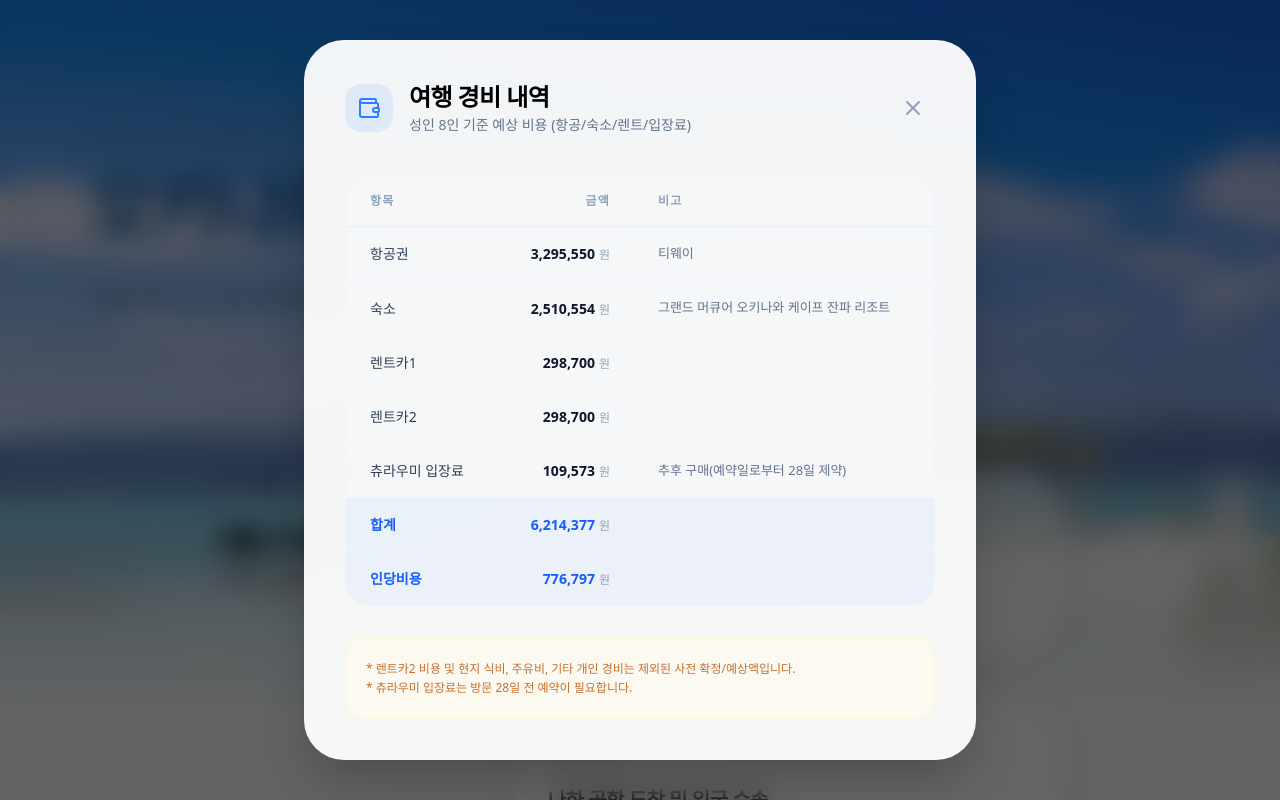
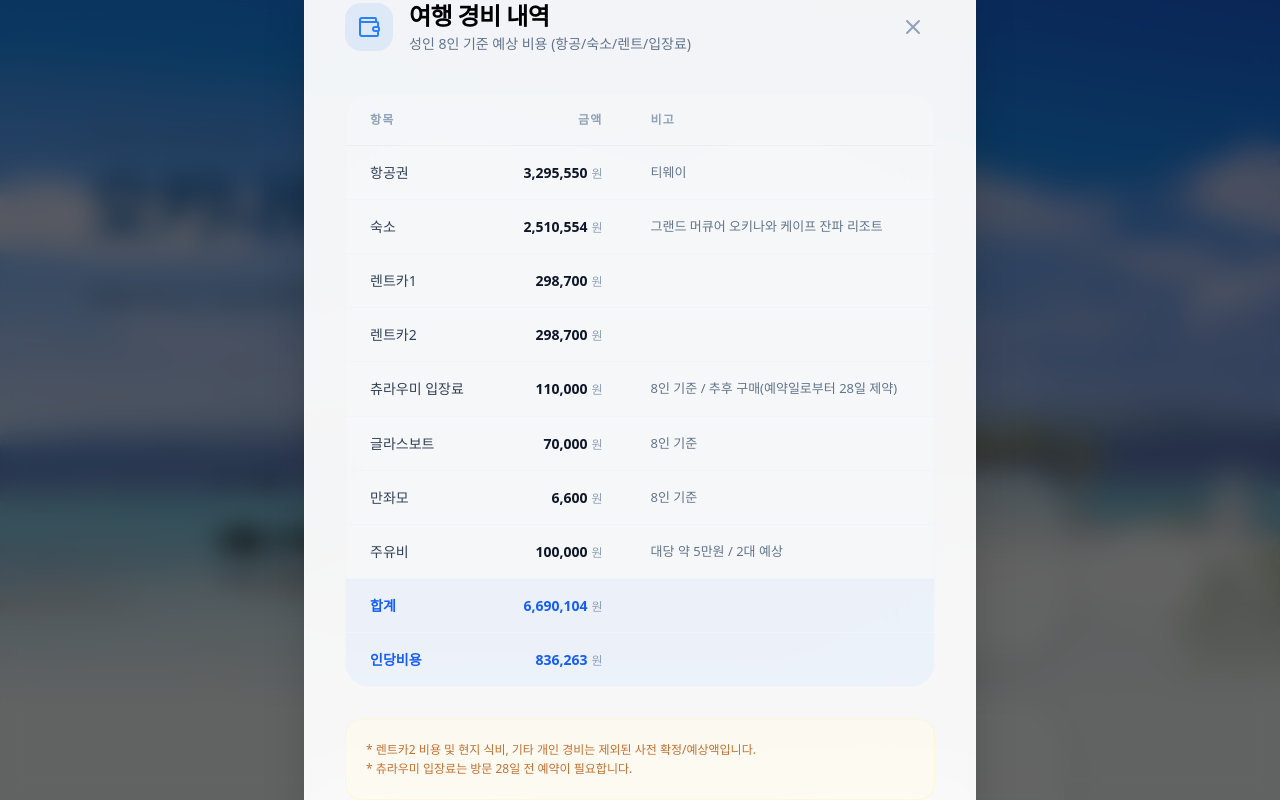
Before and after one commit to han0e/okinawa, a Next.js app: page / in a window 1280 px wide. Both pictures are taken after a click on the button "비용". Shown: the top 800 px of the page. Built offline with nearby package versions, Linux system fonts and the light colour scheme; a web font is replaced by a local one.

Commit message:
feat: create Okinawa trip itinerary application with schedule and cost management features

```diff
--- a/app/page.tsx
+++ b/app/page.tsx
@@ -76,11 +76,14 @@ const OkinawaTrip = () => {
     { item: "렌트카2", price: "298,700", note: "" },
     {
       item: "츄라우미 입장료",
-      price: "109,573",
-      note: "추후 구매(예약일로부터 28일 제약)",
+      price: "110,000",
+      note: "8인 기준 / 추후 구매(예약일로부터 28일 제약)",
     },
-    { item: "합계", price: "6,214,377", note: "", isTotal: true },
-    { item: "인당비용", price: "776,797", note: "", isPerPerson: true },
+    { item: "글라스보트", price: "70,000", note: "8인 기준" },
+    { item: "만좌모", price: "6,600", note: "8인 기준" },
+    { item: "주유비", price: "100,000", note: "대당 약 5만원 / 2대 예상" },
+    { item: "합계", price: "6,690,104", note: "", isTotal: true },
+    { item: "인당비용", price: "836,263", note: "", isPerPerson: true },
   ];
 
   useEffect(() => {
@@ -1257,7 +1260,7 @@ const OkinawaTrip = () => {
 
                 <div className="mt-8 p-5 bg-amber-50/50 dark:bg-amber-900/10 rounded-2xl border border-amber-100/50 dark:border-amber-900/20">
                   <p className="text-[12px] text-amber-700/80 dark:text-amber-400/80 leading-relaxed font-medium whitespace-pre-line">
-                    {`* 렌트카2 비용 및 현지 식비, 주유비, 기타 개인 경비는 제외된 사전 확정/예상액입니다.\n* 츄라우미 입장료는 방문 28일 전 예약이 필요합니다.`}
+                    {`* 렌트카2 비용 및 현지 식비, 기타 개인 경비는 제외된 사전 확정/예상액입니다.\n* 츄라우미 입장료는 방문 28일 전 예약이 필요합니다.`}
                   </p>
                 </div>
               </div>
```
